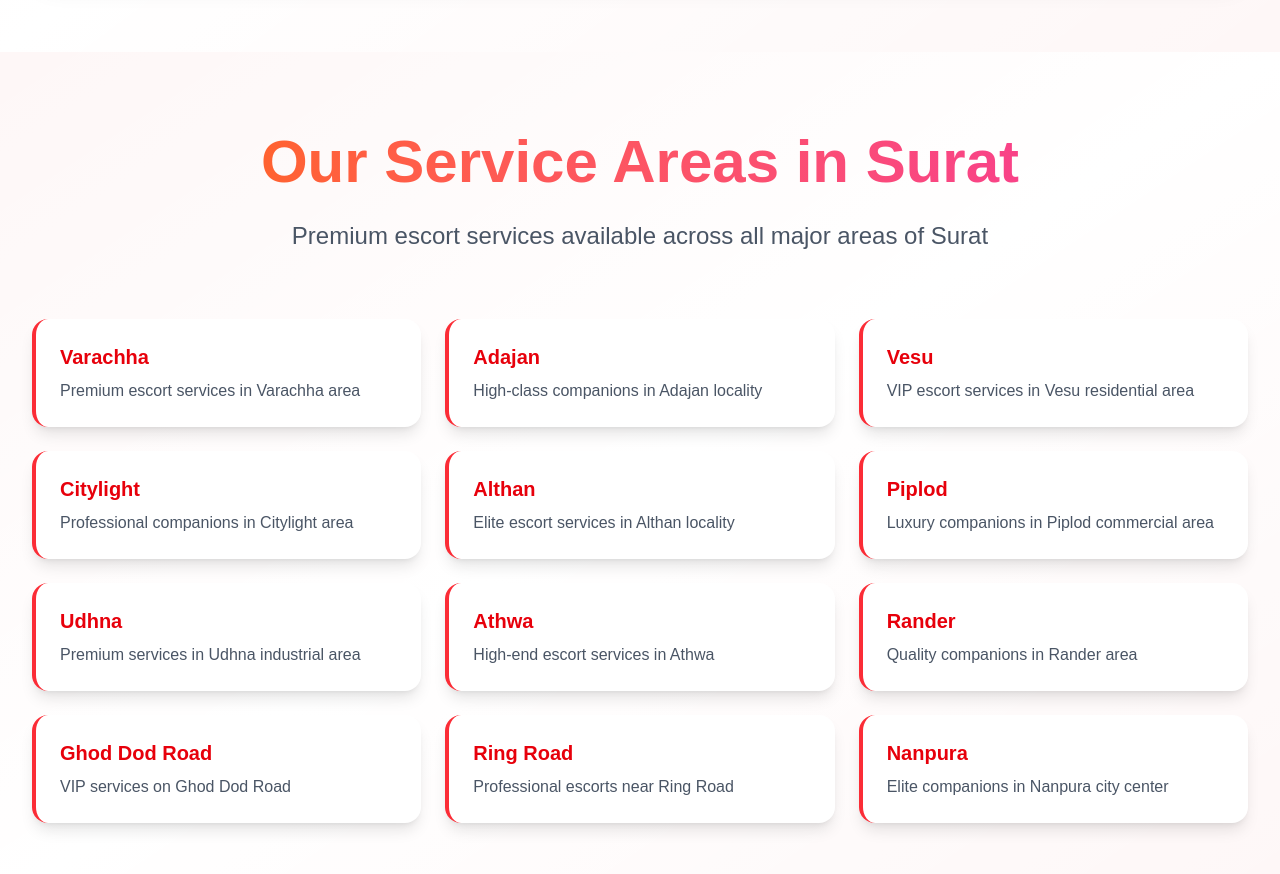
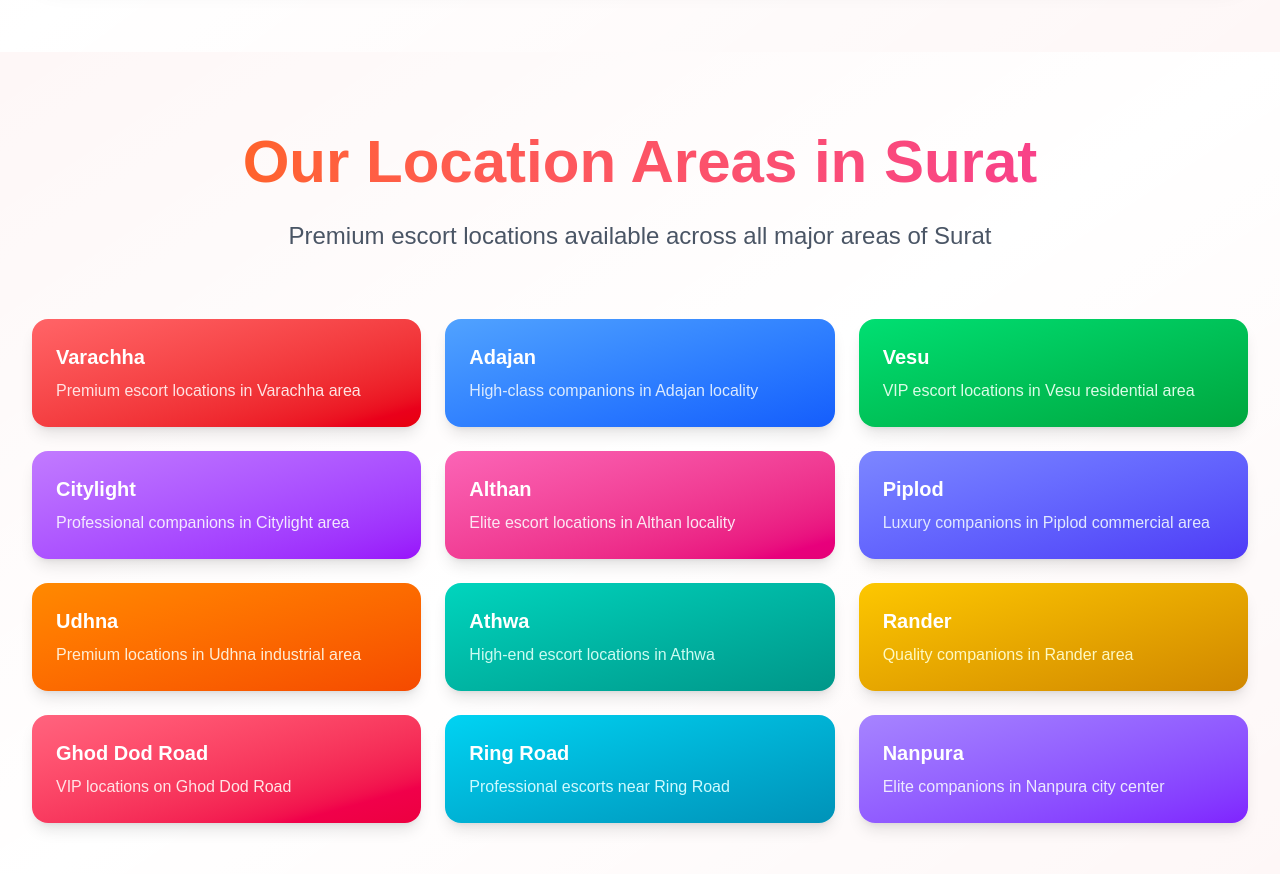
Before and after one commit to anshmydigitalcrown-ui/surat, a Next.js app: page / in a window 1280 px wide. Shown: the part 5200-6074 px from the top of the page. Built offline with nearby package versions, Linux system fonts and the light colour scheme.

Commit message:
Transform location cards to colorful gradient designs across all pages

```diff
--- a/src/app/gallery/page.tsx
+++ b/src/app/gallery/page.tsx
@@ -249,68 +249,68 @@ export default function Gallery() {
         <div className="max-w-7xl mx-auto px-4 sm:px-6 lg:px-8">
           <div className="text-center mb-16">
             <h2 className="text-5xl md:text-6xl font-black bg-gradient-to-r from-orange-500 to-pink-500 bg-clip-text text-transparent mb-6">
-              Our Service Areas in Surat
+              Our Location Areas in Surat
             </h2>
             <p className="text-xl md:text-2xl text-gray-600 max-w-3xl mx-auto leading-relaxed">
-              Premium escort services available across all major areas of Surat
+              Premium escort locations available across all major areas of Surat
             </p>
           </div>
 
           <div className="grid grid-cols-1 md:grid-cols-3 gap-6">
             {/* Row 1 */}
-            <div className="bg-white rounded-2xl p-6 shadow-lg border-l-4 border-red-500 hover:shadow-xl transition-all duration-300">
-              <h3 className="text-xl font-bold text-red-600 mb-2">Varachha</h3>
-              <p className="text-gray-600">Premium escort services in Varachha area</p>
+            <div className="bg-gradient-to-br from-red-400 to-red-600 rounded-2xl p-6 shadow-lg hover:shadow-xl transition-all duration-300 text-white">
+              <h3 className="text-xl font-bold mb-2">Varachha</h3>
+              <p className="text-red-100">Premium escort locations in Varachha area</p>
             </div>
-            <div className="bg-white rounded-2xl p-6 shadow-lg border-l-4 border-red-500 hover:shadow-xl transition-all duration-300">
-              <h3 className="text-xl font-bold text-red-600 mb-2">Adajan</h3>
-              <p className="text-gray-600">High-class companions in Adajan locality</p>
+            <div className="bg-gradient-to-br from-blue-400 to-blue-600 rounded-2xl p-6 shadow-lg hover:shadow-xl transition-all duration-300 text-white">
+              <h3 className="text-xl font-bold mb-2">Adajan</h3>
+              <p className="text-blue-100">High-class companions in Adajan locality</p>
             </div>
-            <div className="bg-white rounded-2xl p-6 shadow-lg border-l-4 border-red-500 hover:shadow-xl transition-all duration-300">
-              <h3 className="text-xl font-bold text-red-600 mb-2">Vesu</h3>
-              <p className="text-gray-600">VIP escort services in Vesu residential area</p>
+            <div className="bg-gradient-to-br from-green-400 to-green-600 rounded-2xl p-6 shadow-lg hover:shadow-xl transition-all duration-300 text-white">
+              <h3 className="text-xl font-bold mb-2">Vesu</h3>
+              <p className="text-green-100">VIP escort locations in Vesu residential area</p>
             </div>
 
             {/* Row 2 */}
-            <div className="bg-white rounded-2xl p-6 shadow-lg border-l-4 border-red-500 hover:shadow-xl transition-all duration-300">
-              <h3 className="text-xl font-bold text-red-600 mb-2">Citylight</h3>
-              <p className="text-gray-600">Professional companions in Citylight area</p>
+            <div className="bg-gradient-to-br from-purple-400 to-purple-600 rounded-2xl p-6 shadow-lg hover:shadow-xl transition-all duration-300 text-white">
+              <h3 className="text-xl font-bold mb-2">Citylight</h3>
+              <p className="text-purple-100">Professional companions in Citylight area</p>
             </div>
-            <div className="bg-white rounded-2xl p-6 shadow-lg border-l-4 border-red-500 hover:shadow-xl transition-all duration-300">
-              <h3 className="text-xl font-bold text-red-600 mb-2">Althan</h3>
-              <p className="text-gray-600">Elite escort services in Althan locality</p>
+            <div className="bg-gradient-to-br from-pink-400 to-pink-600 rounded-2xl p-6 shadow-lg hover:shadow-xl transition-all duration-300 text-white">
+              <h3 className="text-xl font-bold mb-2">Althan</h3>
+              <p className="text-pink-100">Elite escort locations in Althan locality</p>
             </div>
-            <div className="bg-white rounded-2xl p-6 shadow-lg border-l-4 border-red-500 hover:shadow-xl transition-all duration-300">
-              <h3 className="text-xl font-bold text-red-600 mb-2">Piplod</h3>
-              <p className="text-gray-600">Luxury companions in Piplod commercial area</p>
+            <div className="bg-gradient-to-br from-indigo-400 to-indigo-600 rounded-2xl p-6 shadow-lg hover:shadow-xl transition-all duration-300 text-white">
+              <h3 className="text-xl font-bold mb-2">Piplod</h3>
+              <p className="text-indigo-100">Luxury companions in Piplod commercial area</p>
             </div>
 
             {/* Row 3 */}
-            <div className="bg-white rounded-2xl p-6 shadow-lg border-l-4 border-red-500 hover:shadow-xl transition-all duration-300">
-              <h3 className="text-xl font-bold text-red-600 mb-2">Udhna</h3>
-              <p className="text-gray-600">Premium services in Udhna industrial area</p>
+            <div className="bg-gradient-to-br from-orange-400 to-orange-600 rounded-2xl p-6 shadow-lg hover:shadow-xl transition-all duration-300 text-white">
+              <h3 className="text-xl font-bold mb-2">Udhna</h3>
+              <p className="text-orange-100">Premium locations in Udhna industrial area</p>
             </div>
-            <div className="bg-white rounded-2xl p-6 shadow-lg border-l-4 border-red-500 hover:shadow-xl transition-all duration-300">
-              <h3 className="text-xl font-bold text-red-600 mb-2">Athwa</h3>
-              <p className="text-gray-600">High-end escort services in Athwa</p>
+            <div className="bg-gradient-to-br from-teal-400 to-teal-600 rounded-2xl p-6 shadow-lg hover:shadow-xl transition-all duration-300 text-white">
+              <h3 className="text-xl font-bold mb-2">Athwa</h3>
+              <p className="text-teal-100">High-end escort locations in Athwa</p>
             </div>
-            <div className="bg-white rounded-2xl p-6 shadow-lg border-l-4 border-red-500 hover:shadow-xl transition-all duration-300">
-              <h3 className="text-xl font-bold text-red-600 mb-2">Rander</h3>
-              <p className="text-gray-600">Quality companions in Rander area</p>
+            <div className="bg-gradient-to-br from-yellow-400 to-yellow-600 rounded-2xl p-6 shadow-lg hover:shadow-xl transition-all duration-300 text-white">
+              <h3 className="text-xl font-bold mb-2">Rander</h3>
+              <p className="text-yellow-100">Quality companions in Rander area</p>
             </div>
 
             {/* Row 4 */}
-            <div className="bg-white rounded-2xl p-6 shadow-lg border-l-4 border-red-500 hover:shadow-xl transition-all duration-300">
-              <h3 className="text-xl font-bold text-red-600 mb-2">Ghod Dod Road</h3>
-              <p className="text-gray-600">VIP services on Ghod Dod Road</p>
+            <div className="bg-gradient-to-br from-rose-400 to-rose-600 rounded-2xl p-6 shadow-lg hover:shadow-xl transition-all duration-300 text-white">
+              <h3 className="text-xl font-bold mb-2">Ghod Dod Road</h3>
+              <p className="text-rose-100">VIP locations on Ghod Dod Road</p>
             </div>
-            <div className="bg-white rounded-2xl p-6 shadow-lg border-l-4 border-red-500 hover:shadow-xl transition-all duration-300">
-              <h3 className="text-xl font-bold text-red-600 mb-2">Ring Road</h3>
-              <p className="text-gray-600">Professional escorts near Ring Road</p>
+            <div className="bg-gradient-to-br from-cyan-400 to-cyan-600 rounded-2xl p-6 shadow-lg hover:shadow-xl transition-all duration-300 text-white">
+              <h3 className="text-xl font-bold mb-2">Ring Road</h3>
+              <p className="text-cyan-100">Professional escorts near Ring Road</p>
             </div>
-            <div className="bg-white rounded-2xl p-6 shadow-lg border-l-4 border-red-500 hover:shadow-xl transition-all duration-300">
-              <h3 className="text-xl font-bold text-red-600 mb-2">Nanpura</h3>
-              <p className="text-gray-600">Elite companions in Nanpura city center</p>
+            <div className="bg-gradient-to-br from-violet-400 to-violet-600 rounded-2xl p-6 shadow-lg hover:shadow-xl transition-all duration-300 text-white">
+              <h3 className="text-xl font-bold mb-2">Nanpura</h3>
+              <p className="text-violet-100">Elite companions in Nanpura city center</p>
             </div>
           </div>
         </div>
--- a/src/app/page.tsx
+++ b/src/app/page.tsx
@@ -344,68 +344,68 @@ export default function Home() {
         <div className="max-w-7xl mx-auto px-4 sm:px-6 lg:px-8">
           <div className="text-center mb-16">
             <h2 className="text-5xl md:text-6xl font-black bg-gradient-to-r from-orange-500 to-pink-500 bg-clip-text text-transparent mb-6">
-              Our Service Areas in Surat
+              Our Location Areas in Surat
             </h2>
             <p className="text-xl md:text-2xl text-gray-600 max-w-3xl mx-auto leading-relaxed">
-              Premium escort services available across all major areas of Surat
+              Premium escort locations available across all major areas of Surat
             </p>
           </div>
 
           <div className="grid grid-cols-1 md:grid-cols-3 gap-6">
             {/* Row 1 */}
-            <div className="bg-white rounded-2xl p-6 shadow-lg border-l-4 border-red-500 hover:shadow-xl transition-all duration-300">
-              <h3 className="text-xl font-bold text-red-600 mb-2">Varachha</h3>
-              <p className="text-gray-600">Premium escort services in Varachha area</p>
+            <div className="bg-gradient-to-br from-red-400 to-red-600 rounded-2xl p-6 shadow-lg hover:shadow-xl transition-all duration-300 text-white">
+              <h3 className="text-xl font-bold mb-2">Varachha</h3>
+              <p className="text-red-100">Premium escort locations in Varachha area</p>
             </div>
-            <div className="bg-white rounded-2xl p-6 shadow-lg border-l-4 border-red-500 hover:shadow-xl transition-all duration-300">
-              <h3 className="text-xl font-bold text-red-600 mb-2">Adajan</h3>
-              <p className="text-gray-600">High-class companions in Adajan locality</p>
+            <div className="bg-gradient-to-br from-blue-400 to-blue-600 rounded-2xl p-6 shadow-lg hover:shadow-xl transition-all duration-300 text-white">
+              <h3 className="text-xl font-bold mb-2">Adajan</h3>
+              <p className="text-blue-100">High-class companions in Adajan locality</p>
             </div>
-            <div className="bg-white rounded-2xl p-6 shadow-lg border-l-4 border-red-500 hover:shadow-xl transition-all duration-300">
-              <h3 className="text-xl font-bold text-red-600 mb-2">Vesu</h3>
-              <p className="text-gray-600">VIP escort services in Vesu residential area</p>
+            <div className="bg-gradient-to-br from-green-400 to-green-600 rounded-2xl p-6 shadow-lg hover:shadow-xl transition-all duration-300 text-white">
+              <h3 className="text-xl font-bold mb-2">Vesu</h3>
+              <p className="text-green-100">VIP escort locations in Vesu residential area</p>
             </div>
 
             {/* Row 2 */}
-            <div className="bg-white rounded-2xl p-6 shadow-lg border-l-4 border-red-500 hover:shadow-xl transition-all duration-300">
-              <h3 className="text-xl font-bold text-red-600 mb-2">Citylight</h3>
-              <p className="text-gray-600">Professional companions in Citylight area</p>
+            <div className="bg-gradient-to-br from-purple-400 to-purple-600 rounded-2xl p-6 shadow-lg hover:shadow-xl transition-all duration-300 text-white">
+              <h3 className="text-xl font-bold mb-2">Citylight</h3>
+              <p className="text-purple-100">Professional companions in Citylight area</p>
             </div>
-            <div className="bg-white rounded-2xl p-6 shadow-lg border-l-4 border-red-500 hover:shadow-xl transition-all duration-300">
-              <h3 className="text-xl font-bold text-red-600 mb-2">Althan</h3>
-              <p className="text-gray-600">Elite escort services in Althan locality</p>
+            <div className="bg-gradient-to-br from-pink-400 to-pink-600 rounded-2xl p-6 shadow-lg hover:shadow-xl transition-all duration-300 text-white">
+              <h3 className="text-xl font-bold mb-2">Althan</h3>
+              <p className="text-pink-100">Elite escort locations in Althan locality</p>
             </div>
-            <div className="bg-white rounded-2xl p-6 shadow-lg border-l-4 border-red-500 hover:shadow-xl transition-all duration-300">
-              <h3 className="text-xl font-bold text-red-600 mb-2">Piplod</h3>
-              <p className="text-gray-600">Luxury companions in Piplod commercial area</p>
+            <div className="bg-gradient-to-br from-indigo-400 to-indigo-600 rounded-2xl p-6 shadow-lg hover:shadow-xl transition-all duration-300 text-white">
+              <h3 className="text-xl font-bold mb-2">Piplod</h3>
+              <p className="text-indigo-100">Luxury companions in Piplod commercial area</p>
             </div>
 
             {/* Row 3 */}
-            <div className="bg-white rounded-2xl p-6 shadow-lg border-l-4 border-red-500 hover:shadow-xl transition-all duration-300">
-              <h3 className="text-xl font-bold text-red-600 mb-2">Udhna</h3>
-              <p className="text-gray-600">Premium services in Udhna industrial area</p>
+            <div className="bg-gradient-to-br from-orange-400 to-orange-600 rounded-2xl p-6 shadow-lg hover:shadow-xl transition-all duration-300 text-white">
+              <h3 className="text-xl font-bold mb-2">Udhna</h3>
+              <p className="text-orange-100">Premium locations in Udhna industrial area</p>
             </div>
-            <div className="bg-white rounded-2xl p-6 shadow-lg border-l-4 border-red-500 hover:shadow-xl transition-all duration-300">
-              <h3 className="text-xl font-bold text-red-600 mb-2">Athwa</h3>
-              <p className="text-gray-600">High-end escort services in Athwa</p>
+            <div className="bg-gradient-to-br from-teal-400 to-teal-600 rounded-2xl p-6 shadow-lg hover:shadow-xl transition-all duration-300 text-white">
+              <h3 className="text-xl font-bold mb-2">Athwa</h3>
+              <p className="text-teal-100">High-end escort locations in Athwa</p>
             </div>
-            <div className="bg-white rounded-2xl p-6 shadow-lg border-l-4 border-red-500 hover:shadow-xl transition-all duration-300">
-              <h3 className="text-xl font-bold text-red-600 mb-2">Rander</h3>
-              <p className="text-gray-600">Quality companions in Rander area</p>
+            <div className="bg-gradient-to-br from-yellow-400 to-yellow-600 rounded-2xl p-6 shadow-lg hover:shadow-xl transition-all duration-300 text-white">
+              <h3 className="text-xl font-bold mb-2">Rander</h3>
+              <p className="text-yellow-100">Quality companions in Rander area</p>
             </div>
 
             {/* Row 4 */}
-            <div className="bg-white rounded-2xl p-6 shadow-lg border-l-4 border-red-500 hover:shadow-xl transition-all duration-300">
-              <h3 className="text-xl font-bold text-red-600 mb-2">Ghod Dod Road</h3>
-              <p className="text-gray-600">VIP services on Ghod Dod Road</p>
+            <div className="bg-gradient-to-br from-rose-400 to-rose-600 rounded-2xl p-6 shadow-lg hover:shadow-xl transition-all duration-300 text-white">
+              <h3 className="text-xl font-bold mb-2">Ghod Dod Road</h3>
+              <p className="text-rose-100">VIP locations on Ghod Dod Road</p>
             </div>
-            <div className="bg-white rounded-2xl p-6 shadow-lg border-l-4 border-red-500 hover:shadow-xl transition-all duration-300">
-              <h3 className="text-xl font-bold text-red-600 mb-2">Ring Road</h3>
-              <p className="text-gray-600">Professional escorts near Ring Road</p>
+            <div className="bg-gradient-to-br from-cyan-400 to-cyan-600 rounded-2xl p-6 shadow-lg hover:shadow-xl transition-all duration-300 text-white">
+              <h3 className="text-xl font-bold mb-2">Ring Road</h3>
+              <p className="text-cyan-100">Professional escorts near Ring Road</p>
             </div>
-            <div className="bg-white rounded-2xl p-6 shadow-lg border-l-4 border-red-500 hover:shadow-xl transition-all duration-300">
-              <h3 className="text-xl font-bold text-red-600 mb-2">Nanpura</h3>
-              <p className="text-gray-600">Elite companions in Nanpura city center</p>
+            <div className="bg-gradient-to-br from-violet-400 to-violet-600 rounded-2xl p-6 shadow-lg hover:shadow-xl transition-all duration-300 text-white">
+              <h3 className="text-xl font-bold mb-2">Nanpura</h3>
+              <p className="text-violet-100">Elite companions in Nanpura city center</p>
             </div>
           </div>
         </div>
--- a/src/app/services/page.tsx
+++ b/src/app/services/page.tsx
@@ -202,68 +202,68 @@ export default function Services() {
         <div className="max-w-7xl mx-auto px-4 sm:px-6 lg:px-8">
           <div className="text-center mb-16">
             <h2 className="text-5xl md:text-6xl font-black bg-gradient-to-r from-orange-500 to-pink-500 bg-clip-text text-transparent mb-6">
-              Our Service Areas in Surat
+              Our Location Areas in Surat
             </h2>
             <p className="text-xl md:text-2xl text-gray-600 max-w-3xl mx-auto leading-relaxed">
-              Premium escort services available across all major areas of Surat
+              Premium escort locations available across all major areas of Surat
             </p>
           </div>
 
           <div className="grid grid-cols-1 md:grid-cols-3 gap-6">
             {/* Row 1 */}
-            <div className="bg-white rounded-2xl p-6 shadow-lg border-l-4 border-red-500 hover:shadow-xl transition-all duration-300">
-              <h3 className="text-xl font-bold text-red-600 mb-2">Varachha</h3>
-              <p className="text-gray-600">Premium escort services in Varachha area</p>
+            <div className="bg-gradient-to-br from-red-400 to-red-600 rounded-2xl p-6 shadow-lg hover:shadow-xl transition-all duration-300 text-white">
+              <h3 className="text-xl font-bold mb-2">Varachha</h3>
+              <p className="text-red-100">Premium escort locations in Varachha area</p>
             </div>
-            <div className="bg-white rounded-2xl p-6 shadow-lg border-l-4 border-red-500 hover:shadow-xl transition-all duration-300">
-              <h3 className="text-xl font-bold text-red-600 mb-2">Adajan</h3>
-              <p className="text-gray-600">High-class companions in Adajan locality</p>
+            <div className="bg-gradient-to-br from-blue-400 to-blue-600 rounded-2xl p-6 shadow-lg hover:shadow-xl transition-all duration-300 text-white">
+              <h3 className="text-xl font-bold mb-2">Adajan</h3>
+              <p className="text-blue-100">High-class companions in Adajan locality</p>
             </div>
-            <div className="bg-white rounded-2xl p-6 shadow-lg border-l-4 border-red-500 hover:shadow-xl transition-all duration-300">
-              <h3 className="text-xl font-bold text-red-600 mb-2">Vesu</h3>
-              <p className="text-gray-600">VIP escort services in Vesu residential area</p>
+            <div className="bg-gradient-to-br from-green-400 to-green-600 rounded-2xl p-6 shadow-lg hover:shadow-xl transition-all duration-300 text-white">
+              <h3 className="text-xl font-bold mb-2">Vesu</h3>
+              <p className="text-green-100">VIP escort locations in Vesu residential area</p>
             </div>
 
             {/* Row 2 */}
-            <div className="bg-white rounded-2xl p-6 shadow-lg border-l-4 border-red-500 hover:shadow-xl transition-all duration-300">
-              <h3 className="text-xl font-bold text-red-600 mb-2">Citylight</h3>
-              <p className="text-gray-600">Professional companions in Citylight area</p>
+            <div className="bg-gradient-to-br from-purple-400 to-purple-600 rounded-2xl p-6 shadow-lg hover:shadow-xl transition-all duration-300 text-white">
+              <h3 className="text-xl font-bold mb-2">Citylight</h3>
+              <p className="text-purple-100">Professional companions in Citylight area</p>
             </div>
-            <div className="bg-white rounded-2xl p-6 shadow-lg border-l-4 border-red-500 hover:shadow-xl transition-all duration-300">
-              <h3 className="text-xl font-bold text-red-600 mb-2">Althan</h3>
-              <p className="text-gray-600">Elite escort services in Althan locality</p>
+            <div className="bg-gradient-to-br from-pink-400 to-pink-600 rounded-2xl p-6 shadow-lg hover:shadow-xl transition-all duration-300 text-white">
+              <h3 className="text-xl font-bold mb-2">Althan</h3>
+              <p className="text-pink-100">Elite escort locations in Althan locality</p>
             </div>
-            <div className="bg-white rounded-2xl p-6 shadow-lg border-l-4 border-red-500 hover:shadow-xl transition-all duration-300">
-              <h3 className="text-xl font-bold text-red-600 mb-2">Piplod</h3>
-              <p className="text-gray-600">Luxury companions in Piplod commercial area</p>
+            <div className="bg-gradient-to-br from-indigo-400 to-indigo-600 rounded-2xl p-6 shadow-lg hover:shadow-xl transition-all duration-300 text-white">
+              <h3 className="text-xl font-bold mb-2">Piplod</h3>
+              <p className="text-indigo-100">Luxury companions in Piplod commercial area</p>
             </div>
 
             {/* Row 3 */}
-            <div className="bg-white rounded-2xl p-6 shadow-lg border-l-4 border-red-500 hover:shadow-xl transition-all duration-300">
-              <h3 className="text-xl font-bold text-red-600 mb-2">Udhna</h3>
-              <p className="text-gray-600">Premium services in Udhna industrial area</p>
+            <div className="bg-gradient-to-br from-orange-400 to-orange-600 rounded-2xl p-6 shadow-lg hover:shadow-xl transition-all duration-300 text-white">
+              <h3 className="text-xl font-bold mb-2">Udhna</h3>
+              <p className="text-orange-100">Premium locations in Udhna industrial area</p>
             </div>
-            <div className="bg-white rounded-2xl p-6 shadow-lg border-l-4 border-red-500 hover:shadow-xl transition-all duration-300">
-              <h3 className="text-xl font-bold text-red-600 mb-2">Athwa</h3>
-              <p className="text-gray-600">High-end escort services in Athwa</p>
+            <div className="bg-gradient-to-br from-teal-400 to-teal-600 rounded-2xl p-6 shadow-lg hover:shadow-xl transition-all duration-300 text-white">
+              <h3 className="text-xl font-bold mb-2">Athwa</h3>
+              <p className="text-teal-100">High-end escort locations in Athwa</p>
             </div>
-            <div className="bg-white rounded-2xl p-6 shadow-lg border-l-4 border-red-500 hover:shadow-xl transition-all duration-300">
-              <h3 className="text-xl font-bold text-red-600 mb-2">Rander</h3>
-              <p className="text-gray-600">Quality companions in Rander area</p>
+            <div className="bg-gradient-to-br from-yellow-400 to-yellow-600 rounded-2xl p-6 shadow-lg hover:shadow-xl transition-all duration-300 text-white">
+              <h3 className="text-xl font-bold mb-2">Rander</h3>
+              <p className="text-yellow-100">Quality companions in Rander area</p>
             </div>
 
             {/* Row 4 */}
-            <div className="bg-white rounded-2xl p-6 shadow-lg border-l-4 border-red-500 hover:shadow-xl transition-all duration-300">
-              <h3 className="text-xl font-bold text-red-600 mb-2">Ghod Dod Road</h3>
-              <p className="text-gray-600">VIP services on Ghod Dod Road</p>
+            <div className="bg-gradient-to-br from-rose-400 to-rose-600 rounded-2xl p-6 shadow-lg hover:shadow-xl transition-all duration-300 text-white">
+              <h3 className="text-xl font-bold mb-2">Ghod Dod Road</h3>
+              <p className="text-rose-100">VIP locations on Ghod Dod Road</p>
             </div>
-            <div className="bg-white rounded-2xl p-6 shadow-lg border-l-4 border-red-500 hover:shadow-xl transition-all duration-300">
-              <h3 className="text-xl font-bold text-red-600 mb-2">Ring Road</h3>
-              <p className="text-gray-600">Professional escorts near Ring Road</p>
+            <div className="bg-gradient-to-br from-cyan-400 to-cyan-600 rounded-2xl p-6 shadow-lg hover:shadow-xl transition-all duration-300 text-white">
+              <h3 className="text-xl font-bold mb-2">Ring Road</h3>
+              <p className="text-cyan-100">Professional escorts near Ring Road</p>
             </div>
-            <div className="bg-white rounded-2xl p-6 shadow-lg border-l-4 border-red-500 hover:shadow-xl transition-all duration-300">
-              <h3 className="text-xl font-bold text-red-600 mb-2">Nanpura</h3>
-              <p className="text-gray-600">Elite companions in Nanpura city center</p>
+            <div className="bg-gradient-to-br from-violet-400 to-violet-600 rounded-2xl p-6 shadow-lg hover:shadow-xl transition-all duration-300 text-white">
+              <h3 className="text-xl font-bold mb-2">Nanpura</h3>
+              <p className="text-violet-100">Elite companions in Nanpura city center</p>
             </div>
           </div>
         </div>
```
